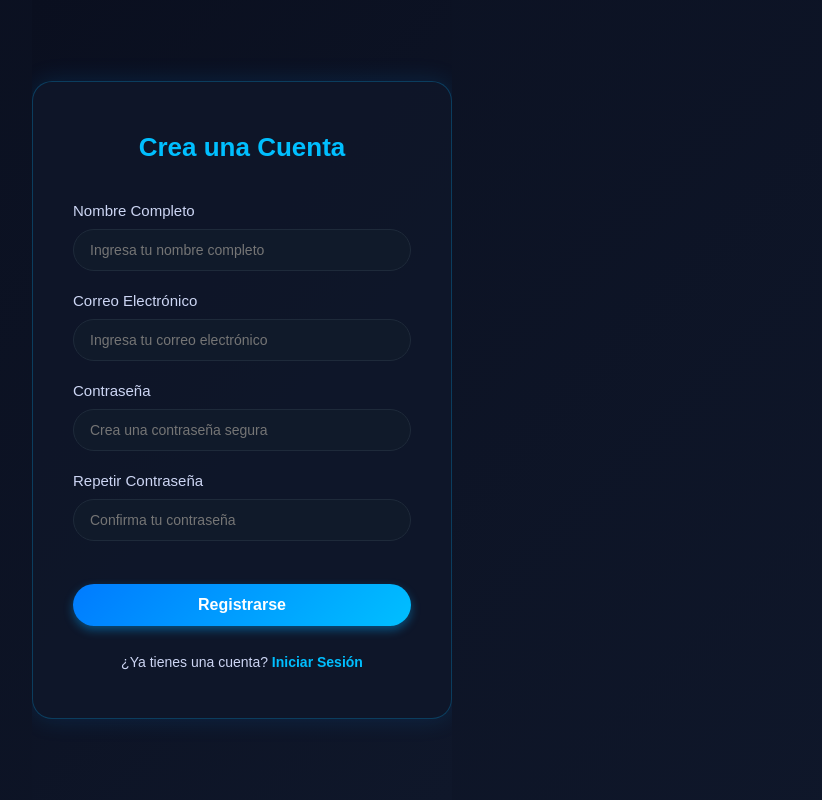
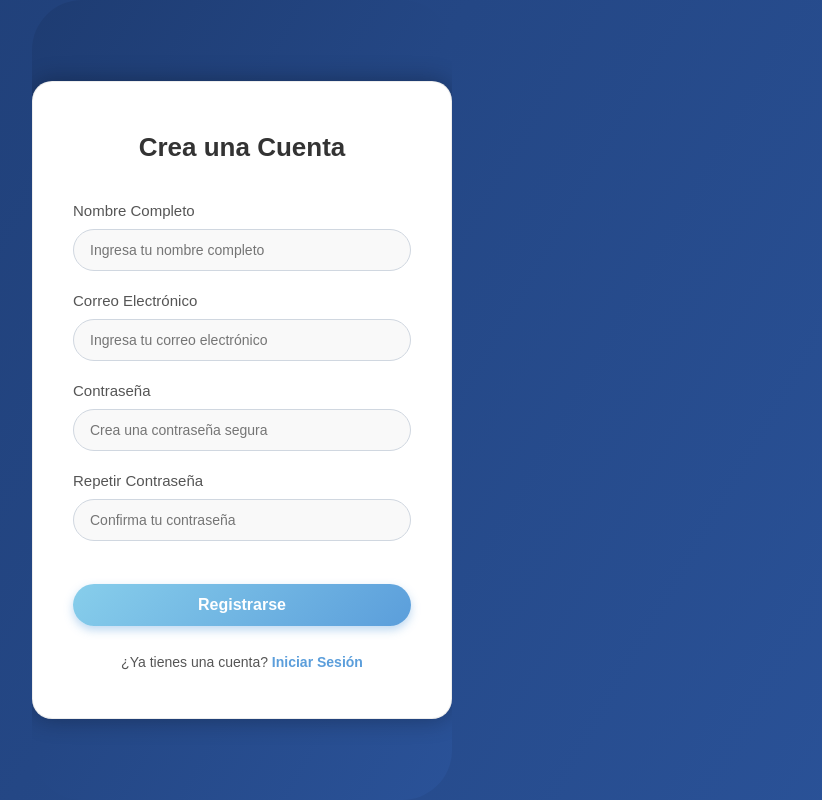
Before and after one commit to Argi2912/KhepasFrontEnd, a Vue app: page /register in a window 1280 px wide. Shown: the whole page, without its empty margins (398-1220 px from the left). Built offline with nearby package versions, Linux system fonts and the light colour scheme; what notyf would draw is missing.

Commit message:
arreglo de interfaz

```diff
--- a/src/assets/main.css
+++ b/src/assets/main.css
@@ -2,12 +2,11 @@
 
 
 body {
-
-  background: linear-gradient(135deg, #0a0f1f, #0f172a);
-  font-family: 'Poppins', sans-serif;
-  color: #fff;
-  min-height: 100vh;
+ height: 100vh;
   display: flex;
   align-items: center;
   justify-content: center;
+  background: linear-gradient(120deg, #1e3c72, #2a5298);
+  font-family: 'Poppins', sans-serif;
+  overflow: hidden;
 }
--- a/src/views/AuthenticatedLayout.vue
+++ b/src/views/AuthenticatedLayout.vue
@@ -33,7 +33,7 @@ const logout = () => {
   min-height: 100vh; /* Ocupar toda la altura de la ventana */
 }
 .navbar {
-  background-color: #2c3e50;
+  background-color: #5f9cda;
   padding: 1rem;
   color: white;
   display: flex;
--- a/src/views/FormularioView.vue
+++ b/src/views/FormularioView.vue
@@ -267,7 +267,11 @@ function submit() {
   background: rgba(15, 23, 42, 0.98);
   border-radius: 18px;
   padding: 30px 28px;
-  width: 560px;
+  margin-top: 30px;
+  margin-left: auto;
+  margin-right: auto;
+   width: 960px;
+  max-width: auto;
   border: 1px solid rgba(0, 180, 255, 0.22);
   box-shadow: 0 0 30px rgba(0, 150, 255, 0.12);
   transition: transform 0.25s ease, box-shadow 0.25s ease;
--- a/src/views/LoginView.vue
+++ b/src/views/LoginView.vue
@@ -111,39 +111,26 @@ const submitLogin = async () => {
 </script>
 
 <style>
-.card-body img {
-    display: block;
-   margin-top: -100px;
-  margin-bottom: -0px;
-  margin-left: auto;
-  margin-right: auto;
-  width: 10vh;
-  height: 10vh;
-  border-radius: 50%;
-
+/* ===== Fondo general (Manteniendo el color muy oscuro) ===== */
+body {
+ height: 100vh;
+  display: flex;
+  align-items: center;
+  justify-content: center;
+  background: linear-gradient(120deg, #1e3c72, #2a5298);
+  font-family: 'Poppins', sans-serif;
+  overflow: hidden;
 }
 
-/* ===== Fondo general ===== */
-body {
-  background-color: #0a1120;
-  min-height: 100vh;
-  display: flex;
-  justify-content: center;
-  /* Centra horizontalmente */
-  align-items: center;
-  /* Centra verticalmente */
-  margin: 0;
-  padding: 0;
-  overflow: hidden;
-  font-family: 'Poppins', sans-serif;
-  position: center;
-}
-
-/* ===== Tarjeta ===== */
+/* ===== Tarjeta (Fondo más claro que el body, pero oscuro) ===== */
 .card {
   margin-left: 35px;
-  background: #0f172a;
-  border: 1px solid rgba(0, 170, 255, 0.3);
+  /* El fondo del modal en la imagen es un tono oscuro pero más claro que el fondo general */
+  background: #1e2a3a;
+  /* Un azul oscuro que contrasta */
+  /* El borde en la imagen parece ser un azul más claro */
+  border: 1px solid rgba(15, 76, 117, 0.5);
+  /* Usando el nuevo azul como acento */
   border-radius: 40px;
   transition: all 0.3s ease;
   width: 90%;
@@ -153,20 +140,18 @@ body {
   flex-direction: column;
   justify-content: space-between;
   z-index: 10;
-  /* asegura que esté por encima */
   box-shadow: none;
-  /* 👈 elimina el brillo o sombra exterior */
 }
 
 .card:hover {
   transform: translateY(-4px);
   box-shadow: none;
-  /* 👈 sin sombras al pasar el ratón */
 }
 
-/* ===== Encabezado ===== */
+/* ===== Encabezado (Generalmente un área destacada, usaremos un color más claro) ===== */
 .card-header {
-  background: linear-gradient(135deg, #007bff, #00bfff);
+  /* Gradient más claro para imitar el brillo/color de la cabecera en la imagen */
+  background: linear-gradient(135deg, #189ab4, #73a9ad);
   border-bottom: none;
   border-radius: 40px 40px 0 0;
   padding: 25px;
@@ -178,36 +163,55 @@ body {
   font-weight: 600;
   font-size: 26px;
   color: #fff;
+  /* Color de texto blanco */
   margin: -0px;
-  text-shadow: 0 0 10px rgba(0, 191, 255, 0.5);
-  }
+  /* Sombra de texto usando el azul de acento */
+  text-shadow: 0 0 10px rgba(15, 76, 117, 0.5);
+}
 
-/* ===== Cuerpo ===== */
+.card-body img {
+  display: block;
+  justify-content: center;
+  margin-top: -100px;
+  margin-bottom: -10px;
+  margin-left: auto;
+  margin-right: auto;
+  width: 10vh;
+  height: 10vh;
+
+}
+
+/* ===== Cuerpo (Fondo blanco/muy claro para el área de contenido principal, como en la imagen) ===== */
 .card-body {
   display: flex;
   flex-direction: column;
   align-items: center;
   text-align: center;
-  background-color: #1e2a3a;
+  /* El fondo blanco o muy claro de la tarjeta en la imagen */
+  background-color: #ffffff;
   border-radius: 0 0 40px 40px;
   padding: 40px 60px;
   flex-grow: 1;
   justify-content: center;
 }
 
-/* ===== Formularios ===== */
+/* ===== Formularios (Texto e inputs dentro del cuerpo blanco) ===== */
 .form-label {
-  margin-bottom: 8px;
-  color: #cdd6f4;
+  margin-bottom: 10;
+  /* Texto más oscuro para contrastar con el fondo blanco */
+  color: #333333;
   font-weight: 500;
   text-align: left;
   width: 100%;
 }
 
 .form-control {
-  border: 1px solid #1e2a3a;
-  background: #101a2a;
-  color: #fff;
+  /* Borde sutil */
+  border: 1px solid #cccccc;
+  /* Fondo blanco/casi blanco para el input */
+  background: #f9f9f9;
+  /* Color de texto oscuro */
+  color: #333333;
   border-radius: 30px;
   padding: 14px 18px;
   font-size: 14px;
@@ -217,12 +221,15 @@ body {
 }
 
 .form-control:focus {
-  background: #162337;
-  border-color: #00aaff;
-  box-shadow: 0 0 8px rgba(0, 170, 255, 0.3);
+  /* El fondo puede ser un poco más oscuro al enfocar */
+  background: #ffffff;
+  /* Borde de enfoque con el color de acento */
+  border-color: #0f4c75;
+  /* Sombra de enfoque con el color de acento */
+  box-shadow: 0 0 8px rgba(15, 76, 117, 0.3);
 }
 
-/* ===== Botón ===== */
+/* ===== Botón (Usando el azul brillante de la imagen) ===== */
 .btn-primary {
   position: relative;
   display: inline-block;
@@ -231,7 +238,8 @@ body {
   text-decoration: none;
   text-transform: uppercase;
   overflow: hidden;
-  background: linear-gradient(135deg, #007bff, #00bfff);
+  /* Gradient con el color azul brillante de la imagen */
+  background: linear-gradient(135deg, #3792cb, #0f4c75);
   border: none;
   border-radius: 30px;
   padding: 14px 28px;
@@ -239,7 +247,8 @@ body {
   font-size: 16px;
   color: #fff;
   transition: all 0.25s ease;
-  box-shadow: 0 4px 15px rgba(0, 170, 255, 0.5);
+  /* Sombra con el color de acento */
+  box-shadow: 0 4px 15px rgba(15, 76, 117, 0.5);
 }
 
 .btn-primary::before {
@@ -256,8 +265,10 @@ body {
 
 .btn-primary:hover {
   transform: translateY(-2px);
-  box-shadow: 0 6px 20px rgba(0, 170, 255, 0.6);
-  background: linear-gradient(135deg, #00aaff, #007bff);
+  /* Aumentar la sombra en hover */
+  box-shadow: 0 6px 20px rgba(15, 76, 117, 0.7);
+  /* Cambiar ligeramente el color en hover */
+  background: linear-gradient(135deg, #0f4c75, #3792cb);
 }
 
 .btn-primary:hover::before {
@@ -266,21 +277,25 @@ body {
 }
 
 .btn-primary:active {
-  background: linear-gradient(135deg, #0066cc, #0099ff);
+  /* Color más oscuro en estado activo */
+  background: linear-gradient(135deg, #003366, #0f4c75);
   transform: translateY(1px);
 }
 
-/* ===== Alertas ===== */
+/* ===== Alertas (Usando el color de acento) ===== */
 .alert {
   border-radius: 10px;
   text-align: center;
   font-size: 14px;
-  background: rgba(0, 170, 255, 0.1);
-  color: #33c9ff;
-  border: 1px solid #00aaff;
+  /* Fondo muy claro con toque de azul */
+  background: rgba(15, 76, 117, 0.1);
+  /* Color de texto usando el azul de acento */
+  color: #0f4c75;
+  /* Borde usando el azul de acento */
+  border: 1px solid #0f4c75;
 }
 
-/* ===== Animaciones decorativas ===== */
+/* ===== Animaciones decorativas (Ajustando el color de las formas flotantes) ===== */
 body::before,
 body::after {
   content: "";
@@ -295,7 +310,8 @@ body::after {
 body::before {
   width: 30px;
   height: 30px;
-  background: #00bfff;
+  /* Color de acento */
+  background: #3792cb;
   border-radius: 50%;
   top: 20%;
   left: 30%;
@@ -307,7 +323,8 @@ body::after {
   height: 0;
   border-left: 12px solid transparent;
   border-right: 12px solid transparent;
-  border-bottom: 20px solid #00aaff;
+  /* Color de acento */
+  border-bottom: 20px solid #0f4c75;
   top: 70%;
   left: 15%;
 }
@@ -326,7 +343,7 @@ body::after {
   }
 }
 
-/* ===== Responsivo ===== */
+/* ===== Responsivo (Sin cambios de color) ===== */
 @media (max-width: 768px) {
   .card {
     width: 95%;
--- a/src/views/RegisterView.vue
+++ b/src/views/RegisterView.vue
@@ -8,45 +8,26 @@
       <form @submit.prevent="handleSubmit">
         <div class="form-group">
           <label for="name">Nombre Completo</label>
-          <input
-            type="text"
-            id="name"
-            v-model="form.name"
-            placeholder="Ingresa tu nombre completo"
-          />
+          <input type="text" id="name" v-model="form.name" placeholder="Ingresa tu nombre completo" />
           <span v-if="errors.name" class="error">{{ errors.name }}</span>
         </div>
 
         <div class="form-group">
           <label for="email">Correo Electrónico</label>
-          <input
-            type="email"
-            id="email"
-            v-model="form.email"
-            placeholder="Ingresa tu correo electrónico"
-          />
+          <input type="email" id="email" v-model="form.email" placeholder="Ingresa tu correo electrónico" />
           <span v-if="errors.email" class="error">{{ errors.email }}</span>
         </div>
 
         <div class="form-group">
           <label for="password">Contraseña</label>
-          <input
-            type="password"
-            id="password"
-            v-model="form.password"
-            placeholder="Crea una contraseña segura"
-          />
+          <input type="password" id="password" v-model="form.password" placeholder="Crea una contraseña segura" />
           <span v-if="errors.password" class="error">{{ errors.password }}</span>
         </div>
 
         <div class="form-group">
           <label for="repetirPassword">Repetir Contraseña</label>
-          <input
-            type="password"
-            id="repetirPassword"
-            v-model="form.repetirPassword"
-            placeholder="Confirma tu contraseña"
-          />
+          <input type="password" id="repetirPassword" v-model="form.repetirPassword"
+            placeholder="Confirma tu contraseña" />
           <span v-if="errors.repetirPassword" class="error">{{ errors.repetirPassword }}</span>
         </div>
 
@@ -117,28 +98,32 @@ export default {
 </script>
 
 <style scoped>
-/* ===== Fondo general elegante ===== */
+/* ===== Fondo general elegante (Mantenido) ===== */
 .auth-page {
  height: 100vh;
   display: flex;
  align-items: center;
  justify-content: center;
-  background: linear-gradient(135deg, #0a0f1f, #0f172a);
+ /* Mantiene el degradado azul oscuro original */
+ background: linear-gradient(120deg, #1e3c72, #2a5298);
  font-family: 'Poppins', sans-serif;
  color: #fff;
  overflow: hidden;
  position: relative;
+ border-radius: 50px;
 }
 
-/* ===== Tarjeta principal ===== */
+/* ===== Tarjeta principal (Ahora es BLANCA) ===== */
 .auth-card {
  display: flex;
  width: 900px;
  max-width: 95%;
-  background: #0f172a;
-  border: 1px solid rgba(0, 170, 255, 0.3);
+ /* Fondo BLANCO para la tarjeta */
+ background: #ffffff;
+ /* Borde y sombra ajustados para contrastar con el fondo oscuro */
+ border: 1px solid rgba(200, 200, 200, 0.5);
  border-radius: 15px;
-  box-shadow: 0 0 30px rgba(0, 170, 255, 0.15);
+ box-shadow: 0 10px 40px rgba(0, 0, 0, 0.2);
  overflow: hidden;
  transition:
  transform 0.3s ease,
@@ -147,9 +132,10 @@ export default {
 
 .auth-card:hover {
  transform: translateY(-5px);
-  box-shadow: 0 0 40px rgba(0, 170, 255, 0.25);
+ box-shadow: 0 15px 50px rgba(0, 0, 0, 0.3);
 }
-/* ===== Formulario ===== */
+
+/* ===== Formulario (Sección dentro de la tarjeta blanca) ===== */
 .auth-form-section {
  flex: 1.2;
  padding: 50px 40px;
@@ -157,6 +143,8 @@ export default {
  flex-direction: column;
  justify-content: center;
  text-align: center;
+ /* El texto debe ser oscuro sobre el fondo blanco */
+ color: #333333;
 }
 
 .form-header {
@@ -164,14 +152,17 @@ export default {
  margin-bottom: 35px;
 }
 
+/* Logo (Usando el color celeste de acento) */
 .form-header .form-logo {
  width: 90px;
  margin-bottom: 15px;
-  filter: drop-shadow(0 0 10px rgba(0, 170, 255, 0.5));
+ /* Sombra con el color de acento */
+ filter: drop-shadow(0 0 10px rgba(91, 158, 219, 0.5));
 }
 
 .form-header h2 {
-  color: #00bfff;
+ /* Título del formulario en color oscuro o de acento */
+ color: #333333;
  font-size: 26px;
  font-weight: 600;
 }
@@ -183,16 +174,21 @@ export default {
 
 .form-group label {
  display: block;
-  color: #cdd6f4;
+ /* Texto de etiqueta oscuro */
+ color: #555555;
  font-weight: 500;
  margin-bottom: 8px;
+ text-align: left; /* Alineado a la izquierda para mejor UX */
 }
 
 .form-group input {
  width: 100%;
-  border: 1px solid #1e2a3a;
-  background: #101a2a;
-  color: #fff;
+ /* Borde sutil */
+ border: 1px solid #d0d7e0;
+ /* Fondo de input muy claro */
+ background: #f9f9f9;
+ /* Color de texto oscuro */
+ color: #333333;
  border-radius: 30px;
  padding: 14px 18px;
  font-size: 14px;
@@ -200,9 +196,11 @@ export default {
 }
 
 .form-group input:focus {
-  background: #162337;
-  border-color: #00aaff;
-  box-shadow: 0 0 8px rgba(0, 170, 255, 0.3);
+ /* Fondo más claro al enfocar */
+ background: #ffffff;
+ /* Borde de enfoque con el color de acento celeste */
+ border-color: #5b9edb;
+ box-shadow: 0 0 8px rgba(91, 158, 219, 0.3);
  outline: none;
 }
 
@@ -212,12 +210,14 @@ export default {
  font-size: 13px;
  margin-top: 5px;
  display: block;
+ text-align: left;
 }
 
-/* ===== Botón ===== */
+/* ===== Botón (Celeste de la imagen) ===== */
 .submit-button {
  width: 100%;
-  background: linear-gradient(135deg, #007bff, #00bfff);
+ /* Degradado de azul celeste */
+ background: linear-gradient(135deg, #87ceeb, #5b9edb);
  border: none;
  border-radius: 30px;
  padding: 14px;
@@ -225,27 +225,31 @@ export default {
  font-size: 16px;
  color: #fff;
  cursor: pointer;
-  box-shadow: 0 4px 10px rgba(0, 170, 255, 0.4);
+ /* Sombra con el color de acento */
+ box-shadow: 0 4px 10px rgba(91, 158, 219, 0.5);
  transition: all 0.3s ease;
  margin-top: 30px;
 }
 
 .submit-button:hover {
  transform: translateY(-2px);
-  box-shadow: 0 6px 16px rgba(0, 170, 255, 0.6);
-  background: linear-gradient(135deg, #00aaff, #007bff);
+ /* Sombra y colores en hover */
+ box-shadow: 0 6px 16px rgba(91, 158, 219, 0.7);
+ background: linear-gradient(135deg, #5b9edb, #87ceeb);
 }
 
-/* ===== Enlace ===== */
+/* ===== Enlace (Texto oscuro y link celeste) ===== */
 .login-link {
  text-align: center;
  margin-top: 25px;
-  color: #cdd6f4;
+ /* Texto más oscuro */
+ color: #555555;
  font-size: 14px;
 }
 
 .login-link a {
-  color: #00bfff;
+ /* Link en color celeste */
+ color: #5b9edb;
  text-decoration: none;
  font-weight: 600;
 }
@@ -254,7 +258,7 @@ export default {
  text-decoration: underline;
 }
 
-/* ===== Responsivo ===== */
+/* ===== Responsivo (Mantenido) ===== */
 @media (max-width: 992px) {
  .auth-card {
  flex-direction: column;
@@ -269,7 +273,7 @@ export default {
  }
 }
 
-/* Luces decorativas */
+/* Luces decorativas (Mantenidas) */
 .auth-page::before,
 .auth-page::after {
  content: '';
@@ -279,40 +283,45 @@ export default {
  opacity: 0.25;
 }
 
-/* ===== CARD DEL FORMULARIO ===== */
 .register-card {
  position: relative;
  z-index: 2;
-  background: rgba(15, 23, 42, 0.95);
+ /* Fondo BLANCO */
+ background: #ffffff;
  border-radius: 20px;
  padding: 45px 40px;
  width: 420px;
-  border: 1px solid rgba(0, 180, 255, 0.25);
-  box-shadow: 0 0 25px rgba(0, 150, 255, 0.15);
+ /* Borde sutil */
+ border: 1px solid rgba(220, 220, 220, 0.5);
+ /* Sombra para contrastar con fondo oscuro */
+ box-shadow: 0 0 25px rgba(0, 0, 0, 0.3);
  transition: all 0.3s ease;
  animation: fadeInUp 0.8s ease-out forwards;
  opacity: 0;
  transform: translateY(40px);
+ /* Color de texto oscuro por defecto */
+ color: #333333;
 }
 
 .register-card:hover {
-  box-shadow: 0 0 35px rgba(0, 200, 255, 0.3);
+ box-shadow: 0 0 35px rgba(0, 0, 0, 0.4);
  transform: translateY(-2px);
 }
 
-/* ===== ANIMACIÓN ===== */
+/* ===== ANIMACIÓN (Mantenida) ===== */
 @keyframes fadeInUp {
  from {
  opacity: 0;
  transform: translateY(40px);
  }
+
  to {
  opacity: 1;
  transform: translateY(0);
  }
 }
 
-/* ===== ENCABEZADO ===== */
+/* ===== ENCABEZADO (Ajustado a colores oscuros/celeste) ===== */
 .form-header {
  text-align: center;
  margin-bottom: 30px;
@@ -321,16 +330,18 @@ export default {
 .form-logo {
  width: 90px;
  margin-bottom: 12px;
-  filter: drop-shadow(0 0 8px rgba(0, 200, 255, 0.7));
+ /* Acento celeste */
+ filter: drop-shadow(0 0 8px rgba(91, 158, 219, 0.7));
 }
 
 .form-header h2 {
-  color: #00bfff;
+ /* Texto oscuro */
+ color: #333333;
  font-size: 26px;
  font-weight: 600;
 }
 
-/* ===== CAMPOS ===== */
+/* ===== CAMPOS (Ajustado a colores oscuros/celeste) ===== */
 .form-group {
  margin-bottom: 18px;
 }
@@ -338,15 +349,20 @@ export default {
 .form-group label {
  display: block;
  font-weight: 500;
-  color: #cdd6f4;
+ /* Texto oscuro */
+ color: #555555;
  margin-bottom: 6px;
+ text-align: left;
 }
 
 .form-group input {
  width: 100%;
-  background: #101a2a;
-  border: 1px solid #1e2a3a;
-  color: #fff;
+ /* Fondo de input muy claro */
+ background: #f9f9f9;
+ /* Borde sutil */
+ border: 1px solid #d0d7e0;
+ /* Texto oscuro */
+ color: #333333;
  border-radius: 25px;
  padding: 12px 16px;
  font-size: 14px;
@@ -354,16 +370,18 @@ export default {
 }
 
 .form-group input:focus {
-  background: #162337;
-  border-color: #00aaff;
-  box-shadow: 0 0 8px rgba(0, 170, 255, 0.3);
+ background: #ffffff;
+ /* Acento celeste en focus */
+ border-color: #5b9edb;
+ box-shadow: 0 0 8px rgba(91, 158, 219, 0.3);
  outline: none;
 }
 
-/* ===== BOTÓN ===== */
+/* ===== BOTÓN (Acento celeste) ===== */
 .submit-button {
  width: 100%;
-  background: linear-gradient(135deg, #007bff, #00bfff);
+ /* Degradado de azul celeste */
+ background: linear-gradient(135deg, #87ceeb, #5b9edb);
  border: none;
  border-radius: 25px;
  padding: 12px;
@@ -371,27 +389,30 @@ export default {
  font-size: 16px;
  color: #fff;
  cursor: pointer;
-  box-shadow: 0 4px 10px rgba(0, 170, 255, 0.4);
+ /* Sombra de acento */
+ box-shadow: 0 4px 10px rgba(91, 158, 219, 0.4);
  transition: all 0.3s ease;
  margin-top: 25px;
 }
 
 .submit-button:hover {
  transform: translateY(-2px);
-  box-shadow: 0 6px 16px rgba(0, 170, 255, 0.6);
-  background: linear-gradient(135deg, #00aaff, #007bff);
+ box-shadow: 0 6px 16px rgba(91, 158, 219, 0.6);
+ background: linear-gradient(135deg, #5b9edb, #87ceeb);
 }
 
-/* ===== ENLACE ===== */
+/* ===== ENLACE (Ajustado a colores oscuros/celeste) ===== */
 .login-link {
  margin-top: 25px;
-  color: #cdd6f4;
+ /* Texto oscuro */
+ color: #555555;
  font-size: 14px;
  text-align: center;
 }
 
 .login-link a {
-  color: #00bfff;
+ /* Link celeste */
+ color: #5b9edb;
  font-weight: 600;
  text-decoration: none;
 }
```
Also changed, not shown: src/views/UsersView.vue (+11 -6 lines). Lines whose indentation alone changed are shown as unchanged.
